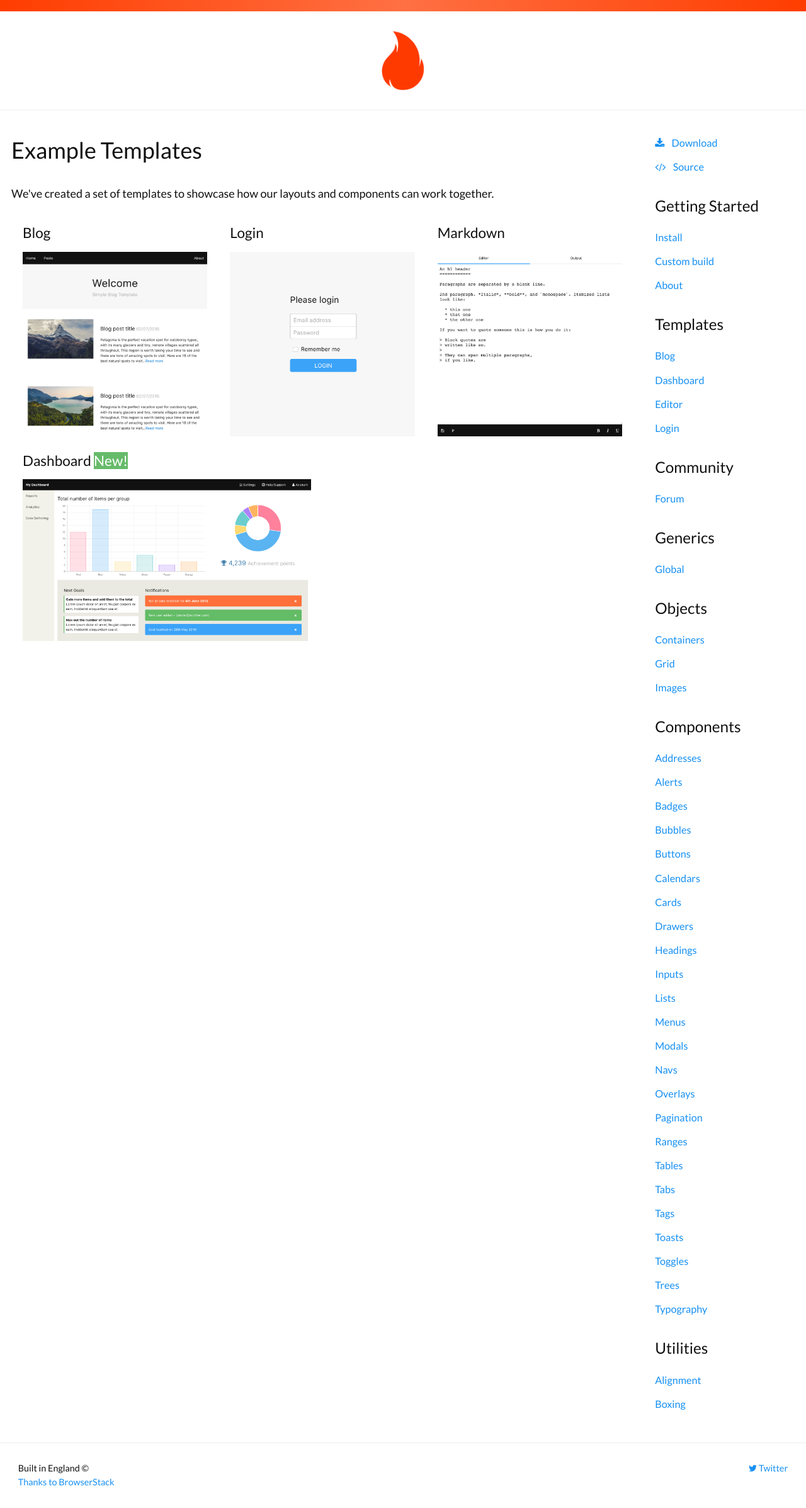
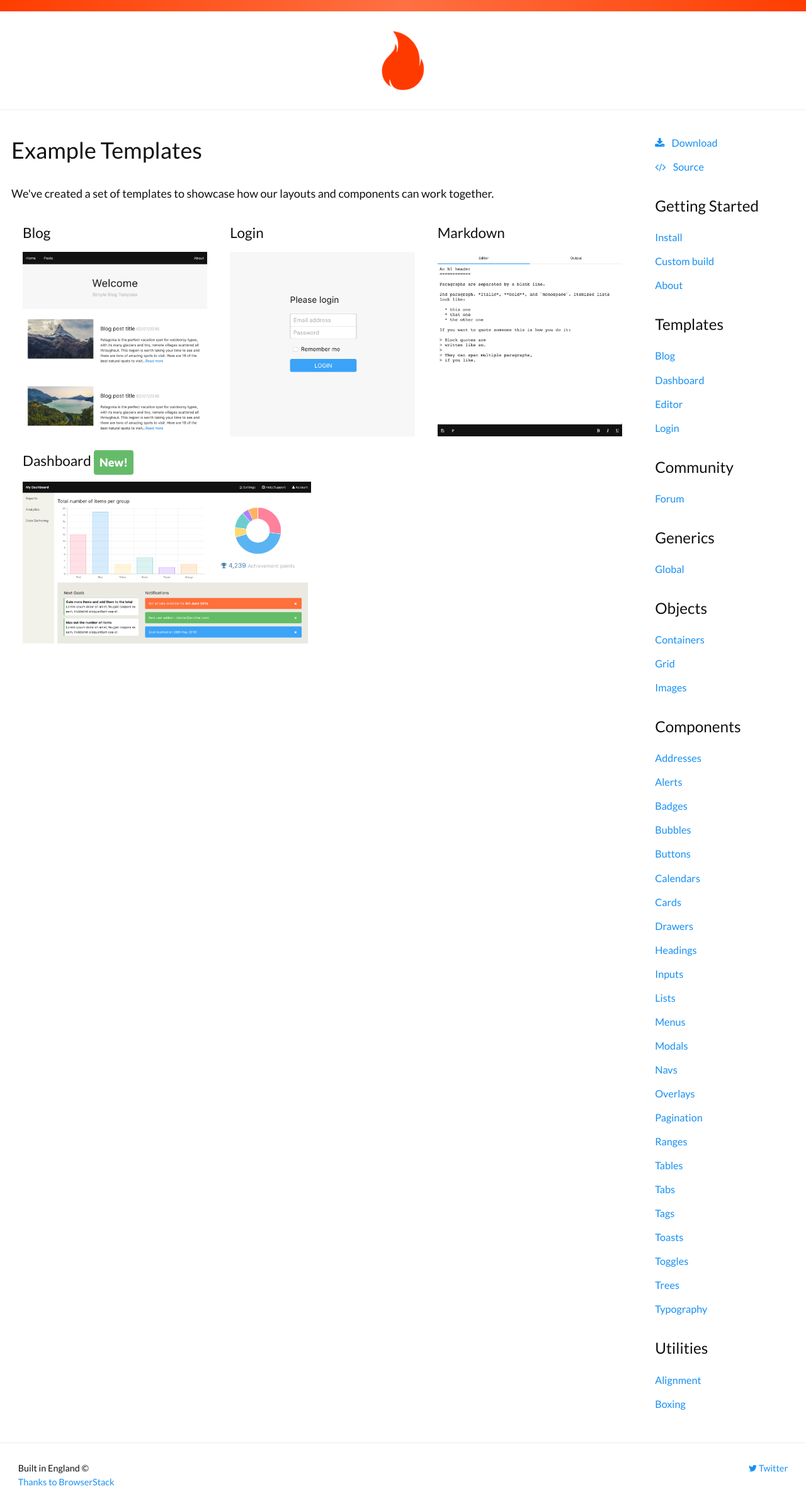
Before and after one commit to eddie/blazecss.github.io, a Jekyll site: the page built from templates/index.html, in a window 1280 px wide. Shown: the whole page at 63% size. Built offline with Jekyll 4.4.1, drawn with Linux system fonts in a browser that asks for light colours; nearby versions of some CDN libraries.

```diff
--- a/templates/index.html
+++ b/templates/index.html
@@ -20,7 +20,7 @@
 		<a href="/templates/editor"><img class="o-image" src="/images/editor.png"></a>
 	</div>
 	<div class="o-grid__cell o-grid__cell--width-100 o-grid__cell--width-50@large">
-		<h2 class="c-heading c-heading--small">Dashboard <span class="c-badge--success">New!</span></h2>
+		<h2 class="c-heading c-heading--small">Dashboard <span class="c-badge c-badge--success">New!</span></h2>
 		<a href="/templates/dashboard"><img class="o-image" src="/images/dashboard.png"></a>
 	</div>
 </div>
```
